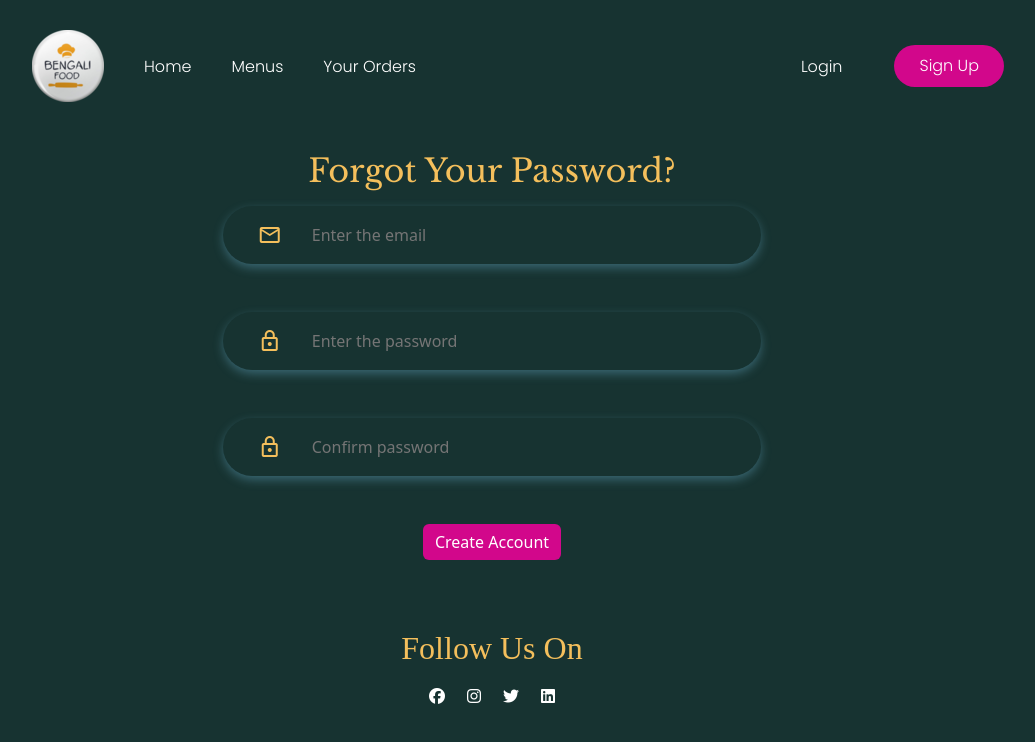
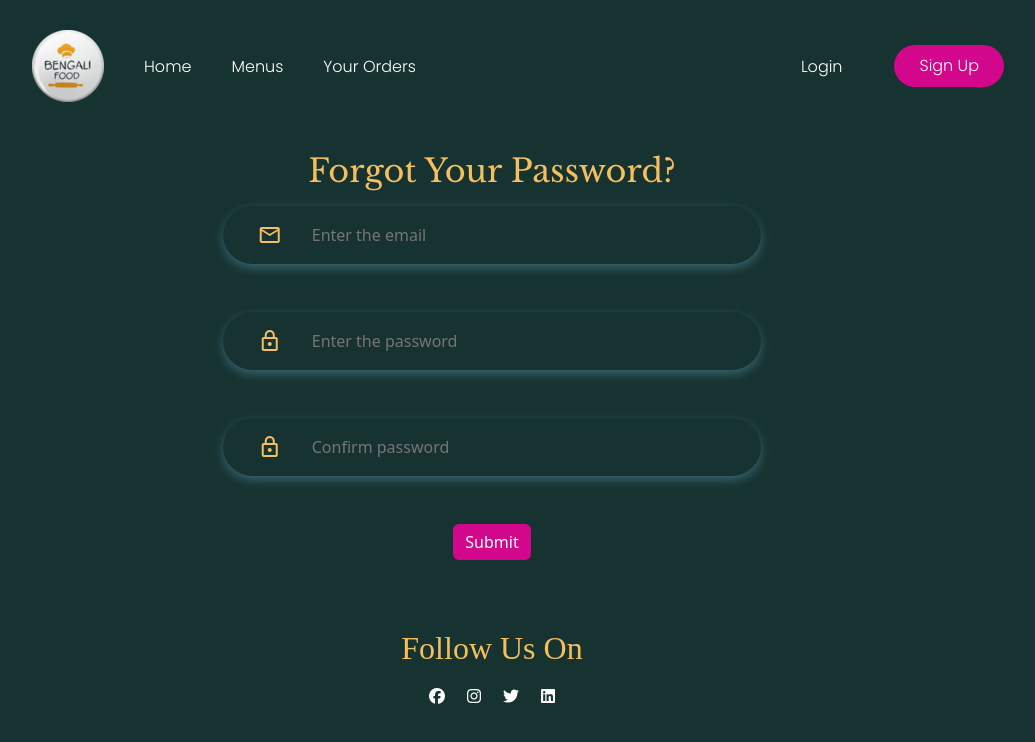
Before and after one commit to SoumyajeetDas/Food-Order-React, a React (Create React App) app: page /forgotPassword in a window 1280 px wide. Shown: the top 742 px of the page, without its empty margins (148-1183 px from the left). Built offline with nearby package versions, Linux system fonts and the light colour scheme; no server answers; a web font is replaced by a local one.

Commit message:
Changed in UI

```diff
--- a/src/components/UI/Credential/ForgotPassword.js
+++ b/src/components/UI/Credential/ForgotPassword.js
@@ -199,7 +199,7 @@ export default function ForgotPassword() {
                                     whileTap={{ scale: 0.9 }}
                                     id="btn">
                                     <Button className="m-auto" id="forgot-password-button" type="submit">
-                                        Create Account
+                                        Submit
                                     </Button>
                                 </motion.div>
 
```
